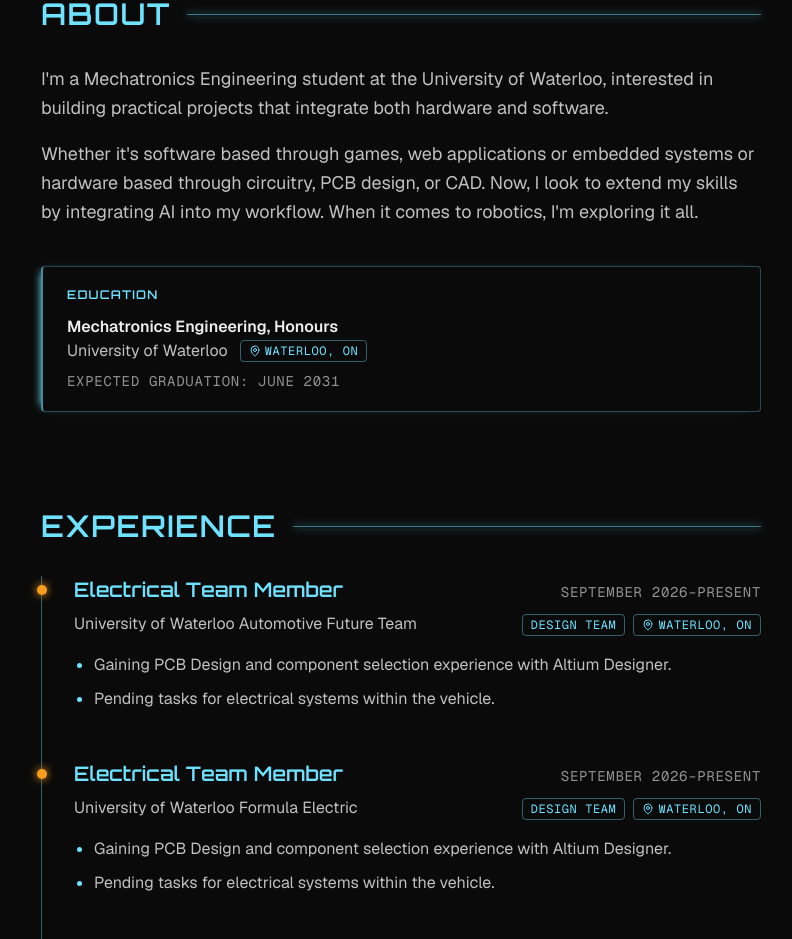
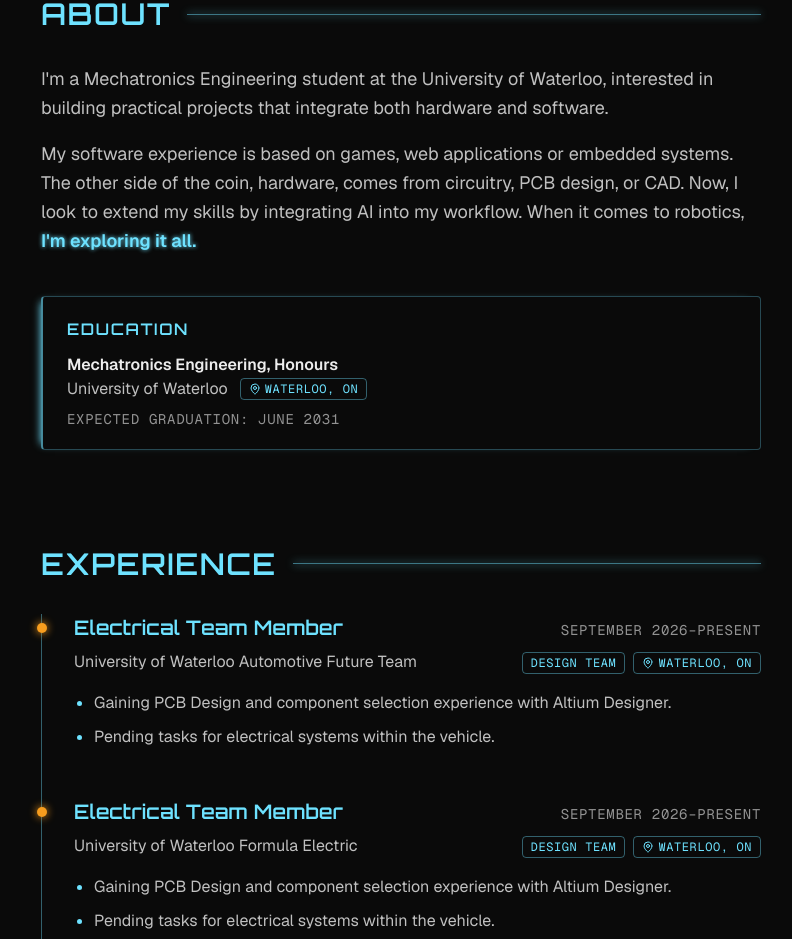
Before and after one commit to lmahendran/my-portfolio, a Next.js app: page / in a window 1280 px wide. Shown: the part 900-1839 px from the top of the page, without its empty margins (239-1031 px from the left). Built offline with nearby package versions, Linux system fonts and the light colour scheme.

Commit message:
Visual changes to About section

```diff
--- a/components/About.tsx
+++ b/components/About.tsx
@@ -12,15 +12,18 @@ export default function About() {
                     projects that integrate both hardware and software.
                 </p>
                 <p>
-                    Whether it&apos;s software based through games, web
-                    applications or embedded systems or hardware based through
-                    circuitry, PCB design, or CAD. Now, I look to extend my
-                    skills by integrating AI into my workflow. When it comes to
-                    robotics, I&apos;m exploring it all.
+                    My software experience is based on games, web applications
+                    or embedded systems. The other side of the coin, hardware,
+                    comes from circuitry, PCB design, or CAD. Now, I look to
+                    extend my skills by integrating AI into my workflow. When it
+                    comes to robotics,{" "}
+                    <span className="font-semibold text-tron-cyan text-shadow-[0_0_4px_var(--tron-cyan)]">
+                        I&apos;m exploring it all.
+                    </span>
                 </p>
             </div>
             <div className="mt-10 rounded-sm border border-l-2 border-tron-cyan/30 border-l-tron-cyan/60 px-6 py-5 shadow-[-6px_0_8px_-6px_var(--tron-cyan)]">
-                <h3 className="mb-3 text-xs font-semibold tracking-widest uppercase">
+                <h3 className="text-s mb-3 font-semibold tracking-widest uppercase">
                     Education
                 </h3>
                 <p className="font-semibold">
```
